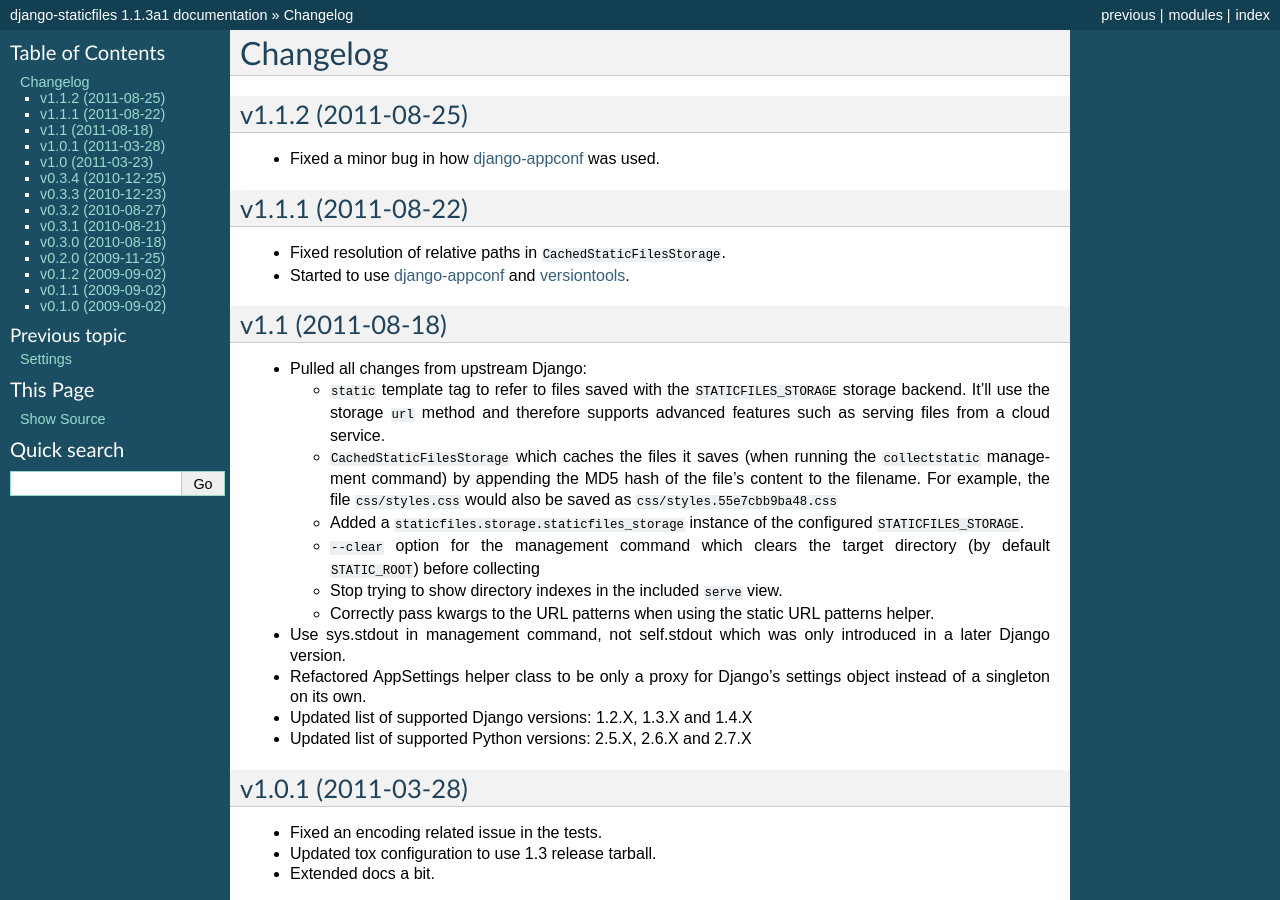
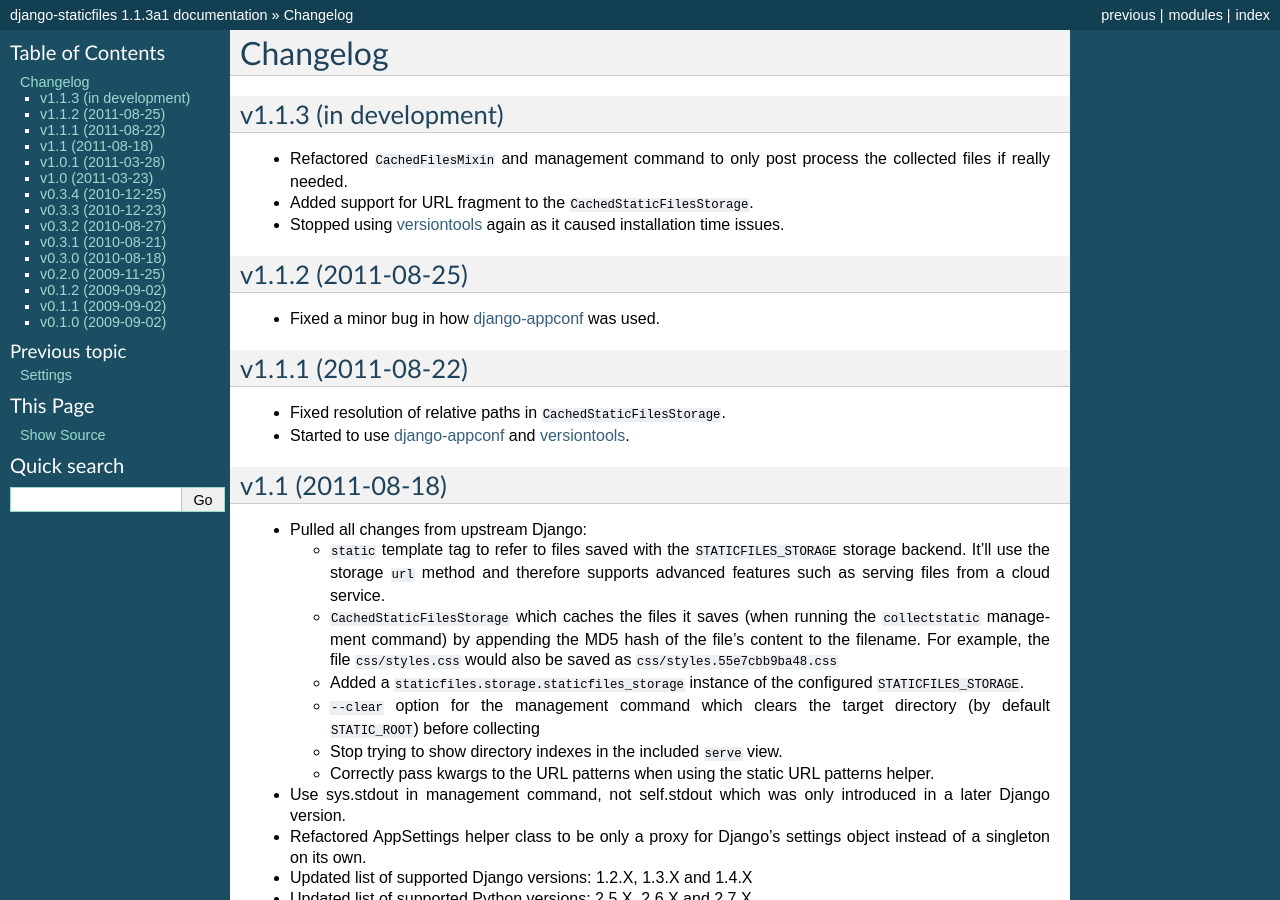
Before and after one commit to jezdez/django-staticfiles, a Sphinx documentation site: the page built from docs/changelog.rst, in a window 1280 px wide and 900 px high. Built offline with Sphinx 7.4.7, drawn with Linux system fonts in a browser that asks for light colours; the version number is read from the project's files by our own code.

Commit message:
Updated changelog and minor nitpicking wrt PEP8.

```diff
--- a/docs/changelog.rst
+++ b/docs/changelog.rst
@@ -1,5 +1,15 @@
 Changelog
 =========
+
+v1.1.3 (in development)
+-----------------------
+
+* Refactored ``CachedFilesMixin`` and management command to only
+  post process the collected files if really needed.
+
+* Added support for URL fragment to the ``CachedStaticFilesStorage``.
+
+* Stopped using versiontools_ again as it caused installation time issues.
 
 v1.1.2 (2011-08-25)
 -------------------
@@ -11,10 +21,10 @@
 
 * Fixed resolution of relative paths in ``CachedStaticFilesStorage``.
 
-* Started to use `django-appconf`_ and `versiontools`_.
+* Started to use `django-appconf`_ and versiontools_.
 
 .. _`django-appconf`: http://django-appconf.rtfd.org/
-.. _`versiontools`: http://pypi.python.org/pypi/versiontools
+.. _versiontools: http://pypi.python.org/pypi/versiontools
 
 v1.1 (2011-08-18)
 -----------------
```
Also changed, not shown: 1 other file.
